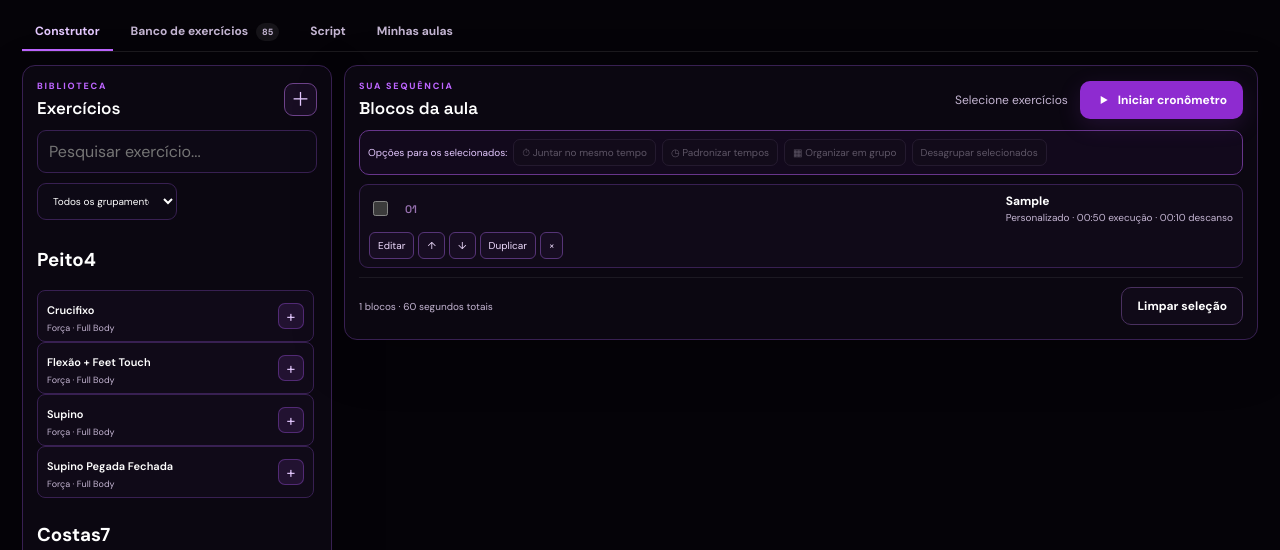
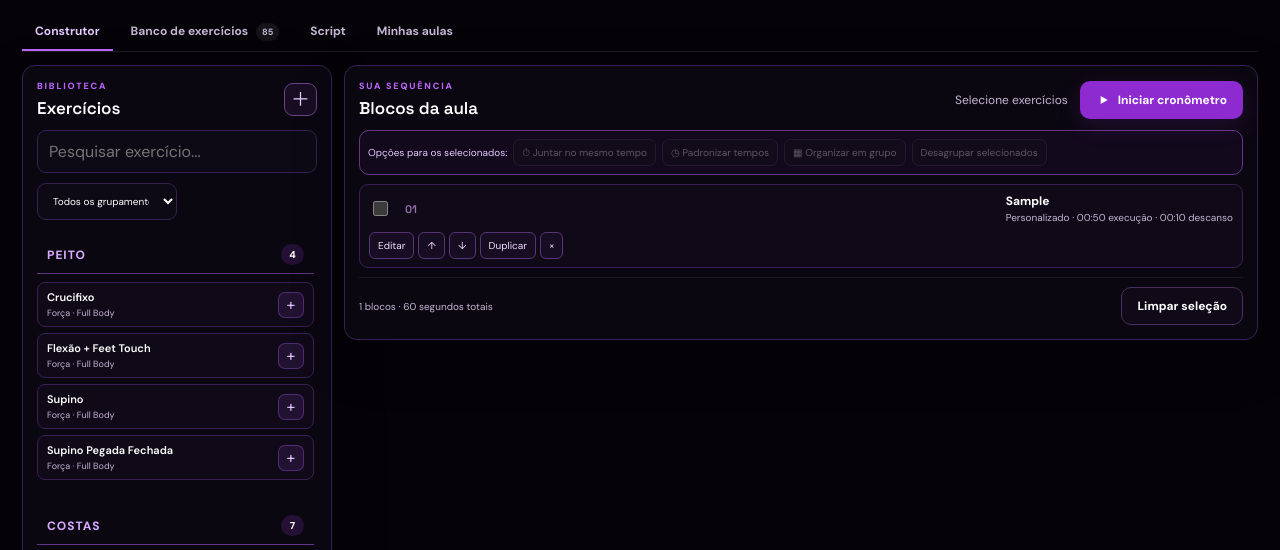
Before and after one commit to hezirbrasil/SoloMode, a website: page index.html in a window 1280 px wide. Both pictures are taken after typing "Sample" into the empty fields and a click on the button "Adicionar à aula". Shown: the part 181-731 px from the top of the page. Drawn offline with Linux system fonts and the light colour scheme.

Commit message:
Style visible muscle group headings in Solo exercise library

```diff
--- a/css/styles.css
+++ b/css/styles.css
@@ -318,3 +318,12 @@ body{background:#050308;color:#fff}
  .lesson-footer{color:#c4b5d2}
  .lesson-footer .btn{color:#fff}
 }
+
+/* Biblioteca do Solo: agrupamento muscular visível e legível */
+.exercise-muscle-group{display:flex;flex-direction:column;gap:6px;margin:0 0 14px}
+.exercise-muscle-heading{display:flex;align-items:center;justify-content:space-between;margin:8px 0 2px;padding:8px 10px;border-bottom:1px solid #63358a;color:#d7a8ff;font-size:12px;font-weight:800;letter-spacing:.08em;text-transform:uppercase}
+.exercise-muscle-heading span{display:inline-flex;align-items:center;justify-content:center;min-width:23px;height:21px;padding:0 6px;border-radius:20px;background:#241034;color:#fff;font-size:10px;letter-spacing:0}
+.exercise-option{display:flex;align-items:center;justify-content:space-between;gap:10px}
+.exercise-option>div{min-width:0}
+.exercise-option strong{display:block;white-space:normal;overflow-wrap:anywhere}
+.exercise-option small{display:block}
```
